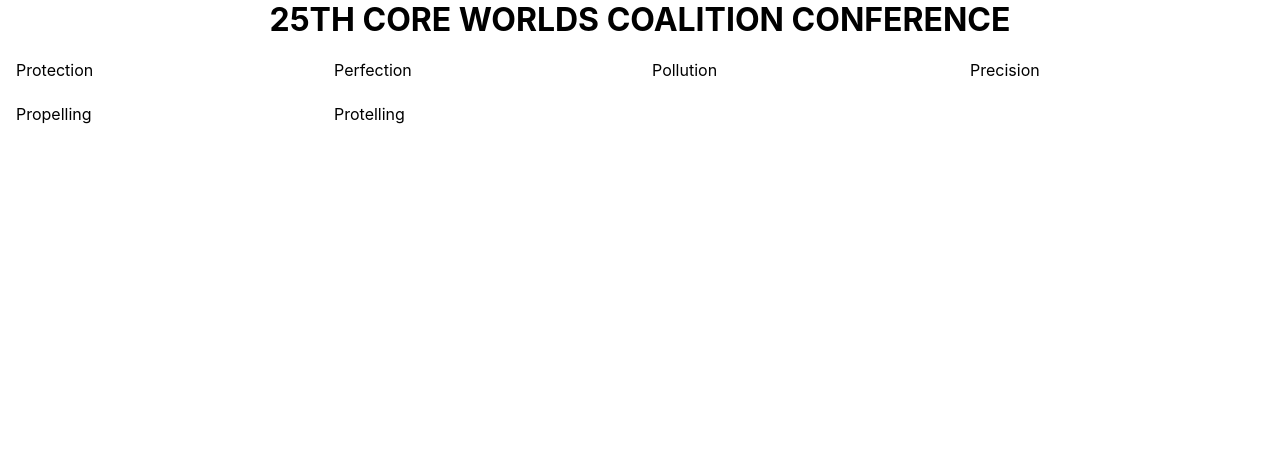
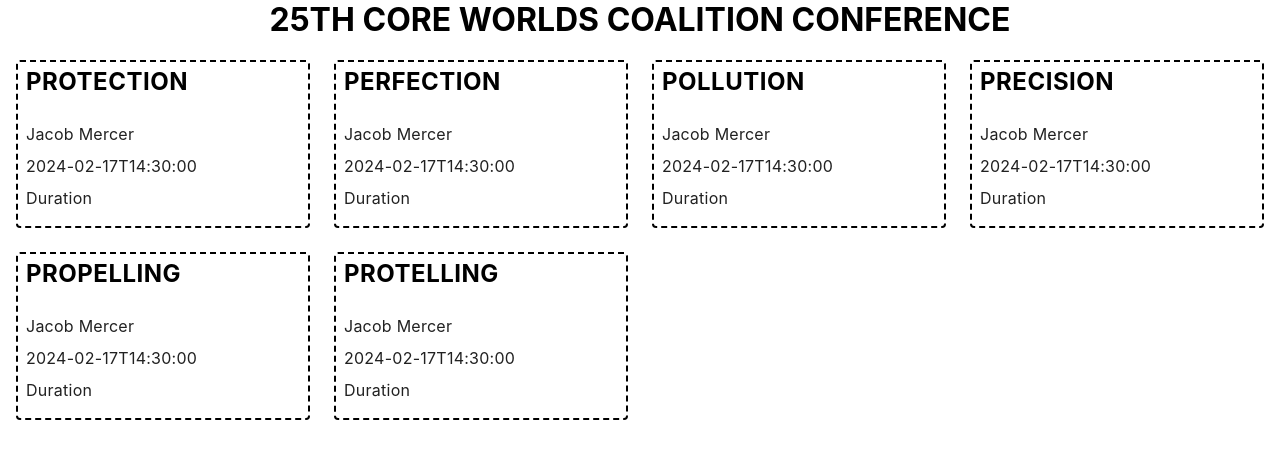
Before and after one commit to Allovallo/react-act-2.1, a React (Create React App) app: page / in a window 1280 px wide. Shown: the top 458 px of the page. Built offline with nearby package versions, Linux system fonts and the light colour scheme.

Commit message:
files updated

```diff
--- a/src/components/App.jsx
+++ b/src/components/App.jsx
@@ -4,10 +4,10 @@
 
 export const App = () => {
     return (
-        <div>
+        <>
             <PageTitle text="25th Core Worlds Coalition Conference" />
             <EventBoard events={upcomingEvents} />
-        </div>
+        </>
     )
 
 }
--- /dev/null
+++ b/src/components/Event/Event.jsx
@@ -0,0 +1,35 @@
+import PropTypes from 'prop-types';
+import css from './Event.module.css';
+
+export const Event = ({name, location, speaker, type, start, end}) => {
+    return (
+        <div className={css.event}>
+            <h2 className={css.title}>{ name}</h2>
+            <p className={css.info}>
+                <i className="icon"></i>
+                {location}
+            </p>
+            <p className={css.info}>
+                <i className="icon"></i>
+                {speaker}
+            </p>
+            <p className={css.info}>
+                <i className="icon"></i>
+                {start}
+            </p>
+            <p className={css.info}>
+                <i className="icon"></i>
+                Duration
+            </p>
+        </div>
+    );
+}
+
+Event.propTypes = {
+    name: PropTypes.string.isRequired,
+    location: PropTypes.string.isRequired,
+    speaker: PropTypes.string.isRequired,
+    type: PropTypes.string.isRequired,
+    start: PropTypes.string.isRequired,
+    end: PropTypes.string.isRequired,
+}
--- /dev/null
+++ b/src/components/Event/Event.module.css
@@ -0,0 +1,56 @@
+.event {
+    position: relative;
+    border: 2px dashed black;
+    padding: 8px;
+    border-radius: 4px;
+}
+
+.title {
+    margin-top: 0;
+    font-style: 14px;
+    line-height: 24px;
+    font-weight: 700;
+    letter-spacing: 0.5px;
+    text-transform: uppercase;
+}
+
+.info {
+    display: flex;
+    align-items: center;
+    margin-top: 0;
+    margin-bottom: 8px;
+    color: var(--color-primary-text);
+    font-size: 16px;
+    line-height: 24px;
+    font-weight: 400;
+    letter-spacing: 0.25px;
+}
+
+.icon {
+    display: block;
+    margin-right: 8px;
+    color: var(--color-secondary-text);
+}
+
+.chip {
+    position: absolute;
+    top: 4px;
+    right: 4px;
+    padding: 4px 8px;
+    border-radius: 4px;
+    text-transform: uppercase;
+    background-color: #000;
+    color: #fff;
+}
+
+.free {
+    color: var(--color-red);
+}
+
+.paid {
+    color: var(--color-yellow);
+}
+
+.vip {
+    color: var(--color-green);
+}
--- a/src/components/EventBoard/EventBoard.jsx
+++ b/src/components/EventBoard/EventBoard.jsx
@@ -1,12 +1,37 @@
+import PropTypes from 'prop-types';
+import { Event } from 'components/Event/Event';
 import css from './EventBoard.module.css';
 
-export const EventBoard = ({events}) => {
+export const EventBoard = ({ events }) => {
     console.log(events);
     return (
         <div className={css.eventBoard}>
-            {events.map(event =>
-                <div key={event.name}>{event.name}</div>)
-            }
+            {events.map(({name, location, speaker, type, time}) =>
+                <Event
+                    key={name}
+                    name={name}
+                    locaion={location}
+                    speaker={speaker}
+                    type={type}
+                    start={time.start}
+                    end={time.end}
+                />
+            )}
         </div>
     );
 }
+
+EventBoard.propTypes = {
+    events: PropTypes.arrayOf(
+        PropTypes.exact({
+            name: PropTypes.string.isRequired,
+            location: PropTypes.string.isRequired,
+            speaker: PropTypes.string.isRequired,
+            type: PropTypes.string.isRequired,
+            time: {
+                start: PropTypes.string.isRequired,
+                end: PropTypes.string.isRequired,
+            },
+        }),
+    ),
+};
--- a/src/index.css
+++ b/src/index.css
@@ -1,3 +1,16 @@
+:root {
+  --color-white: #ffffff;
+  --color-black: #010101;
+  --color-green: #4caf50;
+  --color-blue: #2196f3;
+  --color-primary-text: #212121;
+  --color-secondary-text: #757575;
+}
+
+* {
+  box-sizing: border-box;
+}
+
 body {
   margin: 0;
   font-family: -apple-system, BlinkMacSystemFont, 'Segoe UI', 'Roboto', 'Oxygen',
```
Also changed, not shown: 1 other file (tests, documents, lock files or other folders).
